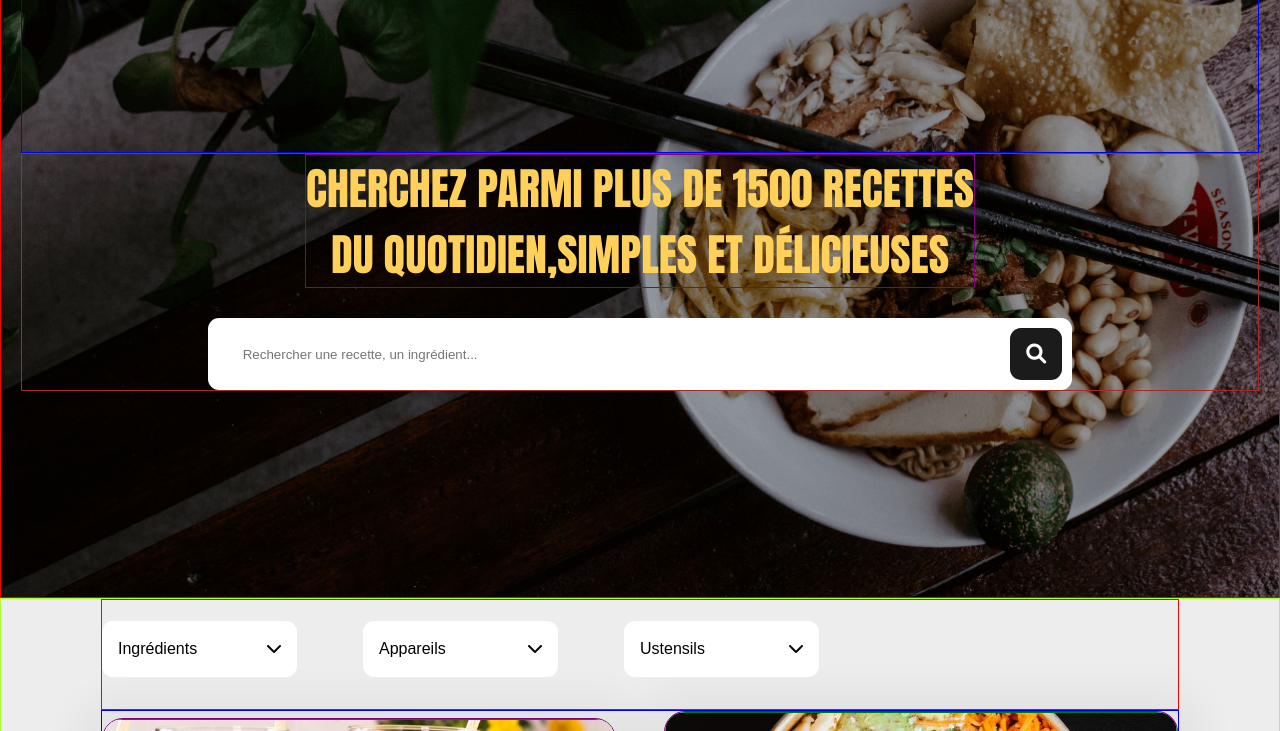
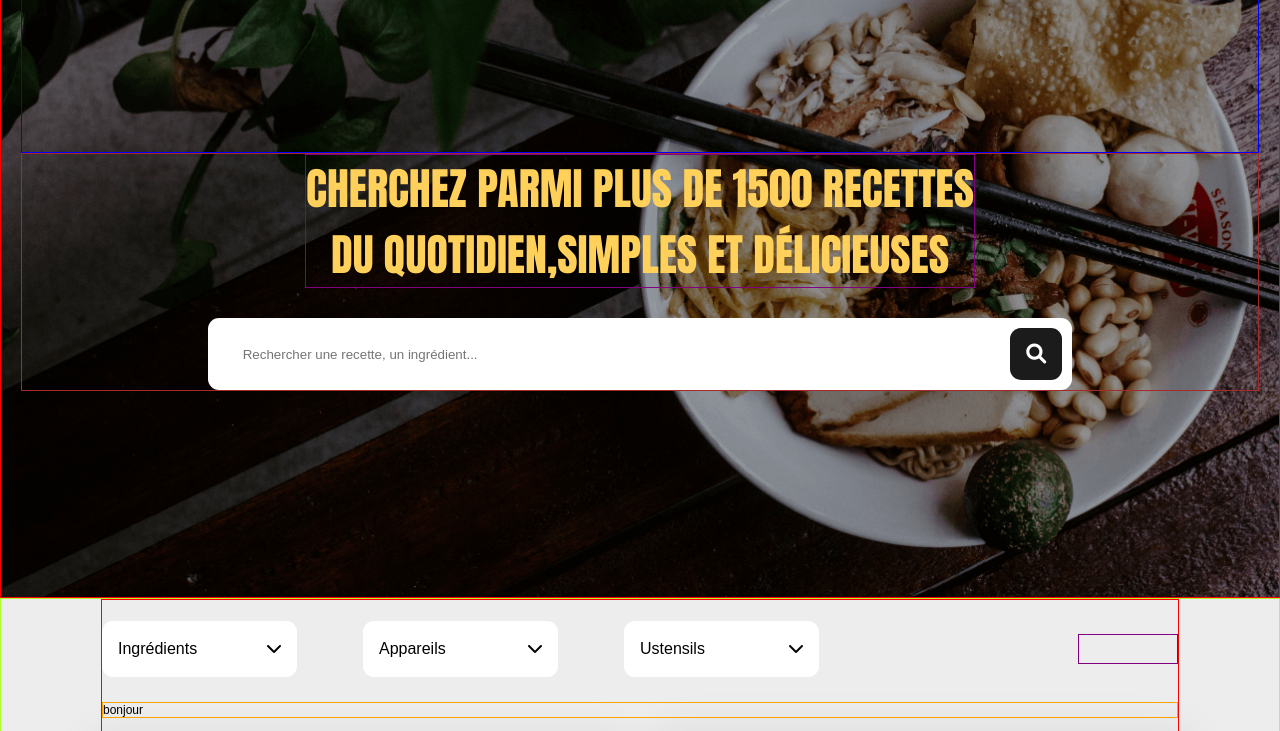
Before and after one commit to Startom78/Les_Petits_Plats, a website with bundled scripts: page index.html in a window 1280 px wide. Shown: the part 69-800 px from the top of the page. Built offline with nearby package versions, Linux system fonts and the light colour scheme.

Commit message:
fix dropdowns, create div for tags

```diff
--- a/Components/dropdown/dropdown.css
+++ b/Components/dropdown/dropdown.css
@@ -68,20 +68,36 @@
         gap: 10px;
     }
 
+    & .selecteds{
+        display: flex;
+        flex-direction: row;
+        align-items: center;
+        justify-content: center;
+        & .item{
+            display: flex;
+            width: 100%;
+            align-items: center;
+            justify-content: space-between;
+            background-color: #FFD15B;
+        }
+
+        & .fa-circle-xmark{
+            cursor: pointer;
+        }
+    }
+
     & .selecteds, & .items{
-        display: flex;
-        flex-direction: column;
-        align-items: start;
-        justify-content: start;
+
         gap: 1px;
         width: 100%;
+        border: 1px solid red;
     }
 
     & .item{
         width: 100%;
         padding: 12px 16px;
         font-size: 12px;
-        color: #7a7a7a;
+        color: #1B1B1B;
         font-weight: 400;
         &.hidden{
             display: none;
@@ -89,10 +105,6 @@
 
     }
 
-    & .selecteds .item{
-        background-color: #FFD15B;
-    }
-
     & .items .item:hover{
         background-color: #FFD15B;
     }
--- a/Components/dropdown/dropdown.js
+++ b/Components/dropdown/dropdown.js
@@ -38,24 +38,24 @@ function createDropdown(title, options, onSelect = () => {}) {
             }
 
             item.classList.add('hidden');
-            selecteds.innerHTML = `<div class = "item"> ${option} </div> `
+            selecteds.innerHTML = `<div class = "item"> <span> ${option} </span> <i class = "fa-solid fa-circle-xmark close-button" id = "closeButton"> </i> </div>`
+
+            const closeButton = selecteds.querySelector('#closeButton');
+            closeButton.addEventListener('click', () => {
+                lastItem.classList.remove('hidden');
+                lastItem = null;
+                selecteds.innerHTML = ``;
+                onSelect?.('');
+            })
+
             lastItem = item;
             onSelect?.(option);
         })
         items.appendChild(item);
     });
 
-
     list.appendChild(selecteds);
     list.appendChild(items);
-
-
-    /*options.forEach(option => {
-        const item = document.createElement('div');
-        item.classList.add('item');
-        item.textContent = option;
-        }); */
-
     chevron.addEventListener("click", () => {
         console.log('click');
         toggle();
--- a/index.html
+++ b/index.html
@@ -31,14 +31,20 @@
     <div class="wrapper">
     <main>
 
-        <div class="overlay">
+        <div class="topBar">
+          <div class="flex justify-between dropTotal">
+            <div class="dropdowns">
+              <!-- Ajouter ici les dropdowns -->
+            </div>
 
-          <div class="dropdowns">
-            <!-- Ajouter ici les dropdowns -->
+            <div class="totalRecipes">
+              <!-- Ajouter ici le nombre total de recettes (doit être dynamique) -->
+            </div>
+
           </div>
 
-          <div class="totalRecipies">
-            <!-- Ajouter ici le nombre total de recettes (doit être dynamique) -->
+          <div class="tags">
+            <p> bonjour </p>
           </div>
 
         </div>
--- a/src/index.js
+++ b/src/index.js
@@ -11,15 +11,33 @@ async function init() {
   const banner = document.querySelector('.banner');
   banner.appendChild(searchBar);
   const dropdownsContainer = document.querySelector('.dropdowns');
-  const dropdownI = createDropdown("Ingrédients", recipes.reduce((ingredients,recipe) =>{
-    recipe.ingredients.forEach(i=> ingredients.add(i.ingredient.toLowerCase()));
-    return ingredients
-  },new Set()),
+  const dropdownI = createDropdown("Ingrédients",
+    recipes.reduce((ingredients,recipe) =>{
+      recipe.ingredients.forEach(i=> ingredients.add(i.ingredient.toLowerCase()));
+      return ingredients
+    },new Set()),
+    (option) => {
+      console.log(option);
+    }
+  );
+
+  const dropdownA = createDropdown("Appareils", recipes.reduce((appliance, recipe) => {
+    appliance.add(recipe.appliance.toLowerCase());
+    return appliance;
+  },new Set()));
+  (option) => {
+    console.log(option);
+  };
+
+  const dropdownU = createDropdown("Ustensils", recipes.reduce((ustensils,recipe) =>{
+    recipe.ustensils.forEach(u=> ustensils.add(u.toLowerCase()));
+    return ustensils
+  }
+  ,new Set()),
   (option) => {
     console.log(option);
   });
-  const dropdownA = createDropdown("Appareils", recipes.appareils)
-  const dropdownU = createDropdown("Ustensils", recipes.ustensils)
+
   dropdownsContainer.appendChild(dropdownI);
   dropdownsContainer.appendChild(dropdownA);
   dropdownsContainer.appendChild(dropdownU);
--- a/style.css
+++ b/style.css
@@ -15,6 +15,22 @@ body {
     width: 100%;
     background-color: #ededed;
 
+}
+
+.flex{
+    display: flex;
+}
+
+.justify-between{
+    justify-content: space-between;
+}
+
+.justify-center{
+    justify-content: center;
+}
+
+.items-center{
+    align-items: center;
 }
 
 .header{
@@ -79,16 +95,36 @@ main{
         border: 1px solid orange;
     }
 
-    & .overlay{
+    & .topBar{
+        display: flex;
+        flex-direction: column;
+        justify-content: space-between;
         width: 100%;
-        height: 111px;
         border: 1px solid red;
+        gap: 25px;
+        padding: 21px 0;
+
+        & .dropTotal{
+            display: flex;
+            align-items: center;
+            justify-content: space-between;
+            width: 100%;
+        }
 
         & .dropdowns{
             display: flex;
-            flex-direction: row;
             gap: 66px;
-            padding-top: 21px;
+        }
+
+        & .totalRecipes{
+            width: 100px;
+            height: 30px;
+            border: 1px solid purple;
+        }
+
+        & .tags{
+            width: 100%;
+            height: auto;
 
         }
     }
```
Lines whose indentation alone changed are shown as unchanged.
